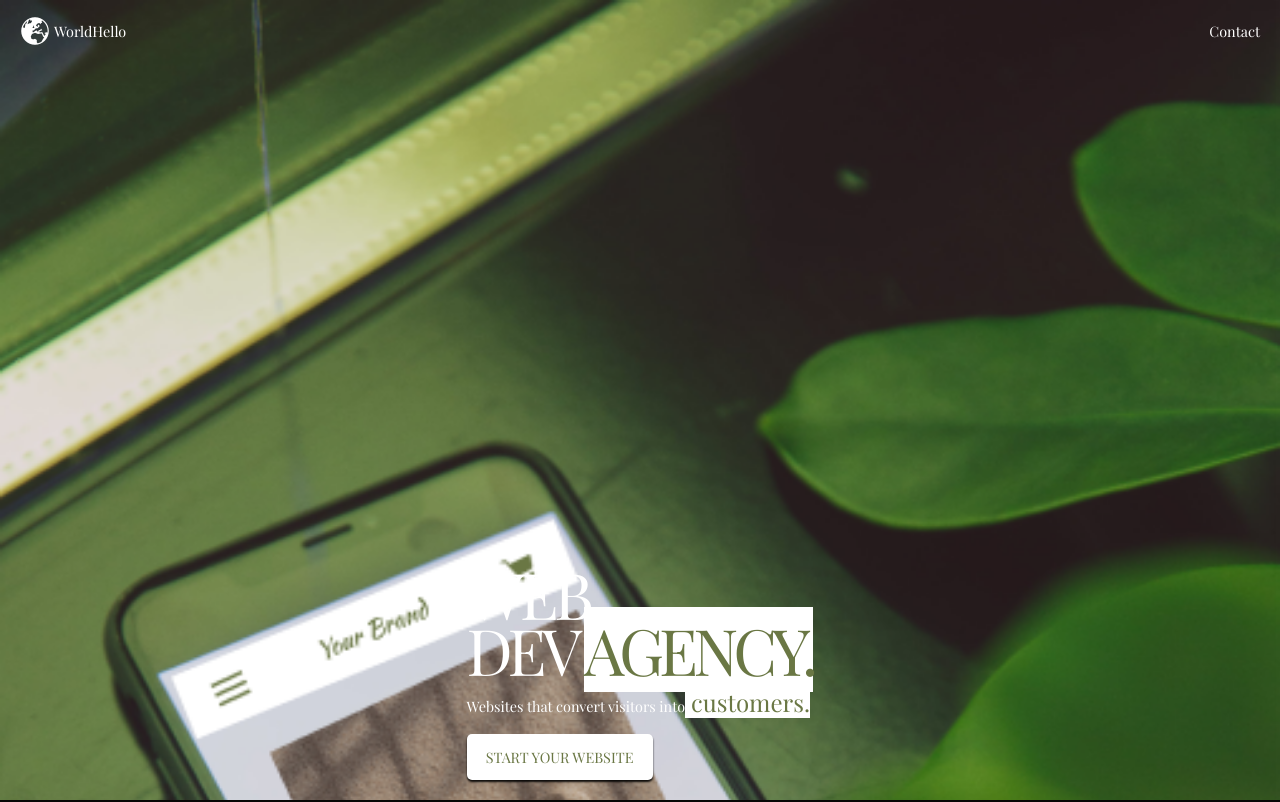
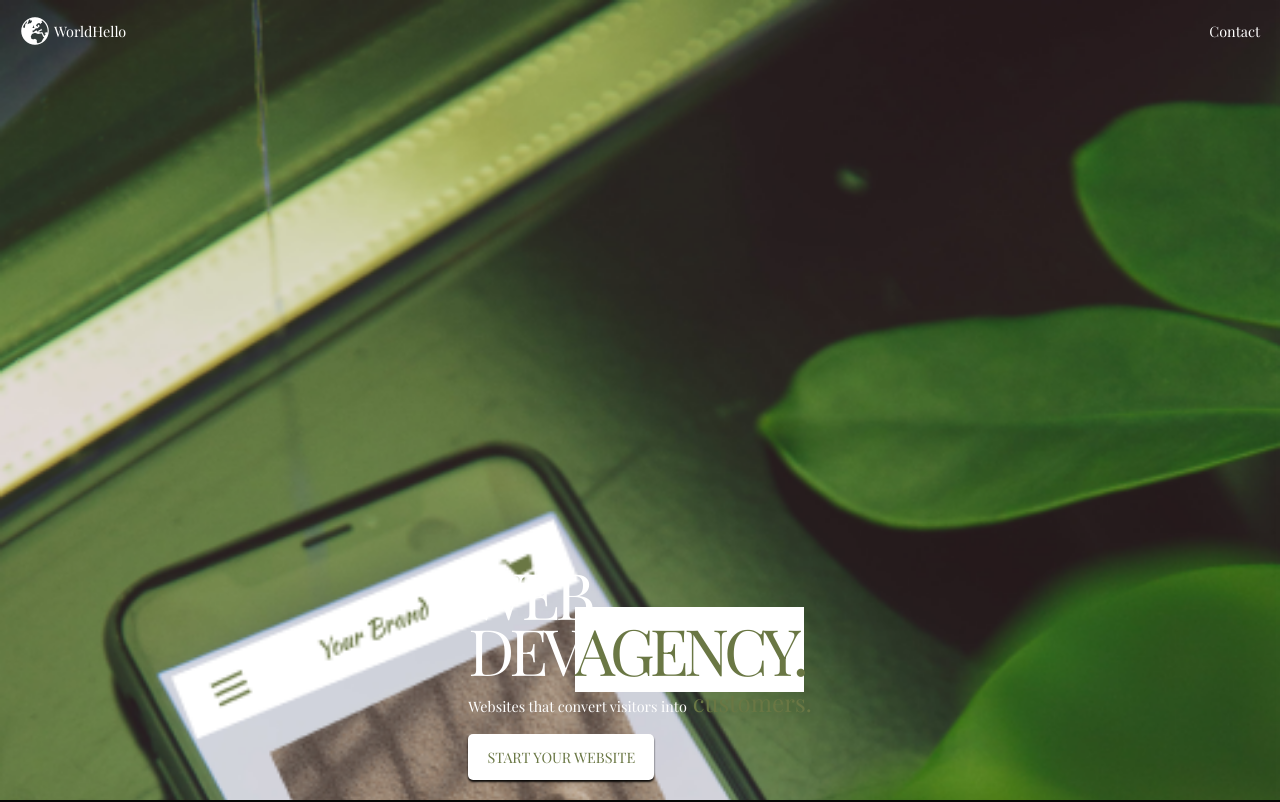
Before and after one commit to gtzjesus/WorldHello, a React (Vite) app: page / in a window 1280 px wide. Shown: the top 802 px of the page. Built offline with nearby package versions, Linux system fonts and the light colour scheme; no server answers; the database is empty.

Commit message:
UI landing changes

```diff
--- a/src/features/agency/Agency.jsx
+++ b/src/features/agency/Agency.jsx
@@ -41,7 +41,6 @@ const Special = styled.span`
 const MiniDescription = styled.span`
   font-size: var(--font-small);
   color: var(--color-green);
-  background-color: var(--color-white);
 `;
 const Description = styled.span`
   font-size: var(--font-xsmall);
@@ -53,7 +52,7 @@ function Agency() {
       <Introduction>
         <Title>Web</Title>
         <Title>
-          Dev <Special>Agency.</Special>
+          Dev<Special>Agency.</Special>
         </Title>
 
         <Description>
```
